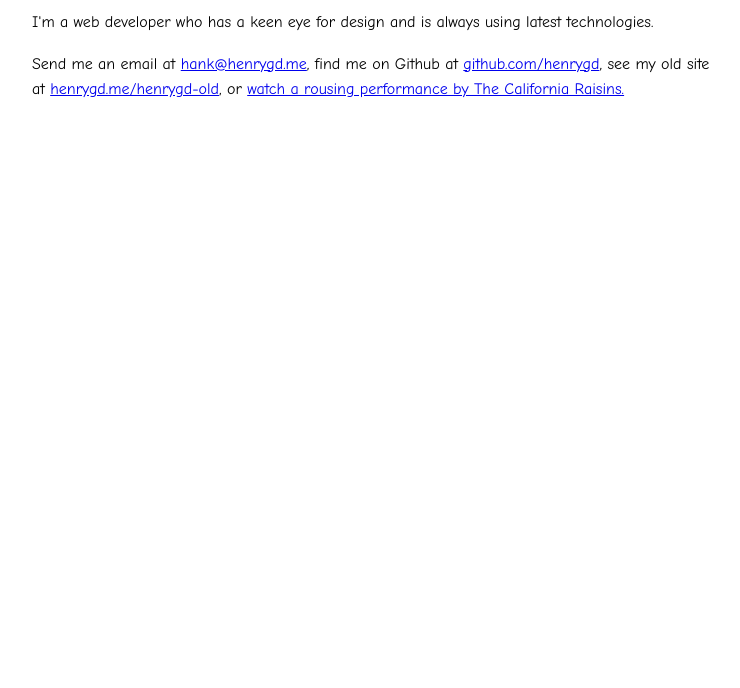
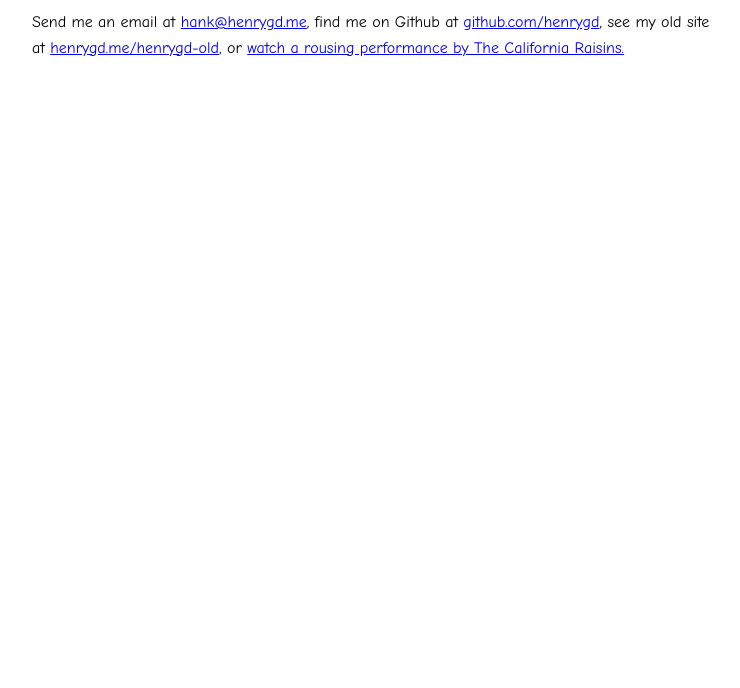
Before and after one commit to henrygd/henrygd.github.io, a website built with Parcel: page index.html in a window 1280 px wide. Shown: the part 112-800 px from the top of the page, without its empty margins (263-1003 px from the left). Built offline with nearby package versions, Linux system fonts and the light colour scheme.

Commit message:
joke doesn't land if you don't have the fonts

```diff
--- a/index.html
+++ b/index.html
@@ -51,10 +51,6 @@
     <main class="main">
       <article class="inner-wrap" id="inner_wrap">
         <h1>Hank Dollman</h1>
-        <p>
-          I'm a web developer who has a keen eye for design and is always using
-          latest technologies.
-        </p>
         <p>
           Send me an email at
           <a href="mailto:hank@henrygd.me">hank@henrygd.me</a>, find me on
```
